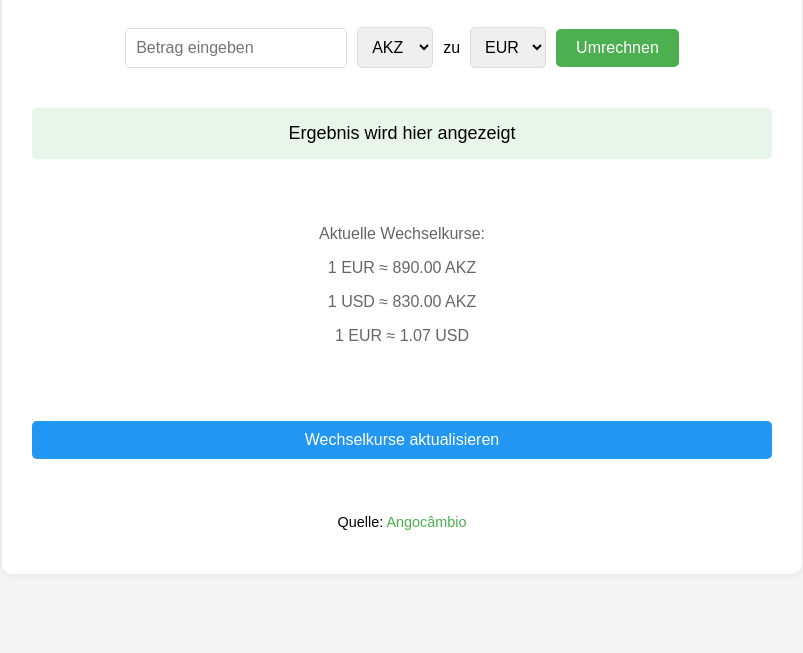
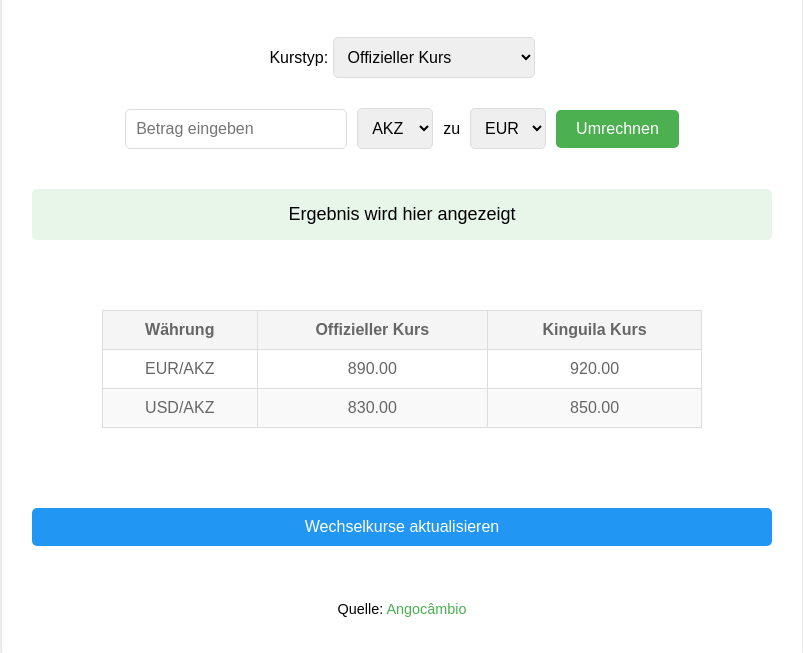
Before and after one commit to sambila/akz-currency-converter, a plain HTML site: page index.html in a window 1280 px wide. Shown: the part 111-764 px from the top of the page, without its empty margins (238-1041 px from the left). Drawn offline with Linux system fonts and the light colour scheme; no server answers.

Commit message:
Add Kinguila (street) exchange rates and improved rate display

```diff
--- a/index.html
+++ b/index.html
@@ -73,6 +73,23 @@
             text-align: center;
             color: #666;
         }
+        .rates-table {
+            margin: 20px auto;
+            border-collapse: collapse;
+            width: 100%;
+            max-width: 600px;
+        }
+        .rates-table th, .rates-table td {
+            padding: 10px;
+            border: 1px solid #ddd;
+            text-align: center;
+        }
+        .rates-table th {
+            background-color: #f5f5f5;
+        }
+        .rates-table tr:nth-child(even) {
+            background-color: #f9f9f9;
+        }
         .update-time {
             color: #666;
             font-size: 0.9em;
@@ -104,21 +121,32 @@
             margin-top: 10px;
             color: #666;
         }
+        .rate-type-selector {
+            text-align: center;
+            margin: 10px 0;
+        }
     </style>
 </head>
 <body>
     <div class="container">
         <h1>AKZ Währungsrechner</h1>
         <div class="converter">
+            <div class="rate-type-selector">
+                <label>Kurstyp:</label>
+                <select id="rateType" onchange="updateConversion()">
+                    <option value="official">Offizieller Kurs</option>
+                    <option value="kinguila">Kinguila (Straßenkurs)</option>
+                </select>
+            </div>
             <div class="input-group">
-                <input type="number" id="amount" placeholder="Betrag eingeben">
-                <select id="fromCurrency">
+                <input type="number" id="amount" placeholder="Betrag eingeben" onchange="updateConversion()">
+                <select id="fromCurrency" onchange="updateConversion()">
                     <option value="AKZ">AKZ</option>
                     <option value="EUR">EUR</option>
                     <option value="USD">USD</option>
                 </select>
                 <span>zu</span>
-                <select id="toCurrency">
+                <select id="toCurrency" onchange="updateConversion()">
                     <option value="EUR">EUR</option>
                     <option value="USD">USD</option>
                     <option value="AKZ">AKZ</option>
@@ -129,7 +157,27 @@
                 Ergebnis wird hier angezeigt
             </div>
             <div class="rates" id="rates">
-                <p>Aktuelle Wechselkurse werden geladen...</p>
+                <table class="rates-table">
+                    <thead>
+                        <tr>
+                            <th>Währung</th>
+                            <th>Offizieller Kurs</th>
+                            <th>Kinguila Kurs</th>
+                        </tr>
+                    </thead>
+                    <tbody id="ratesBody">
+                        <tr>
+                            <td>EUR/AKZ</td>
+                            <td>Wird geladen...</td>
+                            <td>Wird geladen...</td>
+                        </tr>
+                        <tr>
+                            <td>USD/AKZ</td>
+                            <td>Wird geladen...</td>
+                            <td>Wird geladen...</td>
+                        </tr>
+                    </tbody>
+                </table>
             </div>
             <div class="update-time" id="updateTime"></div>
             <div class="loading" id="loading">Aktualisiere Wechselkurse...</div>
@@ -142,6 +190,7 @@
 
     <script>
         let rates = {
+            official: {
                 'AKZ': {
                     'EUR': 1/890,
                     'USD': 1/830,
@@ -156,6 +205,24 @@
                     'AKZ': 830,
                     'EUR': 1/1.07,
                     'USD': 1
+                }
+            },
+            kinguila: {
+                'AKZ': {
+                    'EUR': 1/920,
+                    'USD': 1/850,
+                    'AKZ': 1
+                },
+                'EUR': {
+                    'AKZ': 920,
+                    'USD': 1.07,
+                    'EUR': 1
+                },
+                'USD': {
+                    'AKZ': 850,
+                    'EUR': 1/1.07,
+                    'USD': 1
+                }
             }
         };
 
@@ -183,12 +250,18 @@
         }
 
         function updateRatesDisplay() {
-            const ratesDiv = document.getElementById('rates');
-            ratesDiv.innerHTML = `
-                <p>Aktuelle Wechselkurse:</p>
-                <p>1 EUR ≈ ${rates.EUR.AKZ.toFixed(2)} AKZ</p>
-                <p>1 USD ≈ ${rates.USD.AKZ.toFixed(2)} AKZ</p>
-                <p>1 EUR ≈ ${rates.EUR.USD.toFixed(2)} USD</p>
+            const ratesBody = document.getElementById('ratesBody');
+            ratesBody.innerHTML = `
+                <tr>
+                    <td>EUR/AKZ</td>
+                    <td>${rates.official.EUR.AKZ.toFixed(2)}</td>
+                    <td>${rates.kinguila.EUR.AKZ.toFixed(2)}</td>
+                </tr>
+                <tr>
+                    <td>USD/AKZ</td>
+                    <td>${rates.official.USD.AKZ.toFixed(2)}</td>
+                    <td>${rates.kinguila.USD.AKZ.toFixed(2)}</td>
+                </tr>
             `;
         }
 
@@ -196,20 +269,28 @@
             const amount = parseFloat(document.getElementById('amount').value);
             const fromCurrency = document.getElementById('fromCurrency').value;
             const toCurrency = document.getElementById('toCurrency').value;
+            const rateType = document.getElementById('rateType').value;
 
             if (isNaN(amount)) {
                 document.getElementById('result').innerHTML = 'Bitte geben Sie einen gültigen Betrag ein';
                 return;
             }
 
-            const result = amount * rates[fromCurrency][toCurrency];
+            const result = amount * rates[rateType][fromCurrency][toCurrency];
             const formattedResult = new Intl.NumberFormat('de-DE', {
                 maximumFractionDigits: 2,
                 minimumFractionDigits: 2
             }).format(result);
 
             document.getElementById('result').innerHTML =
-                `${amount} ${fromCurrency} = ${formattedResult} ${toCurrency}`;
+                `${amount} ${fromCurrency} = ${formattedResult} ${toCurrency} (${rateType === 'official' ? 'Offizieller Kurs' : 'Kinguila Kurs'})`;
+        }
+
+        function updateConversion() {
+            const amount = document.getElementById('amount').value;
+            if (amount) {
+                convert();
+            }
         }
 
         // Initialisierung
```
Lines whose indentation alone changed are shown as unchanged.
